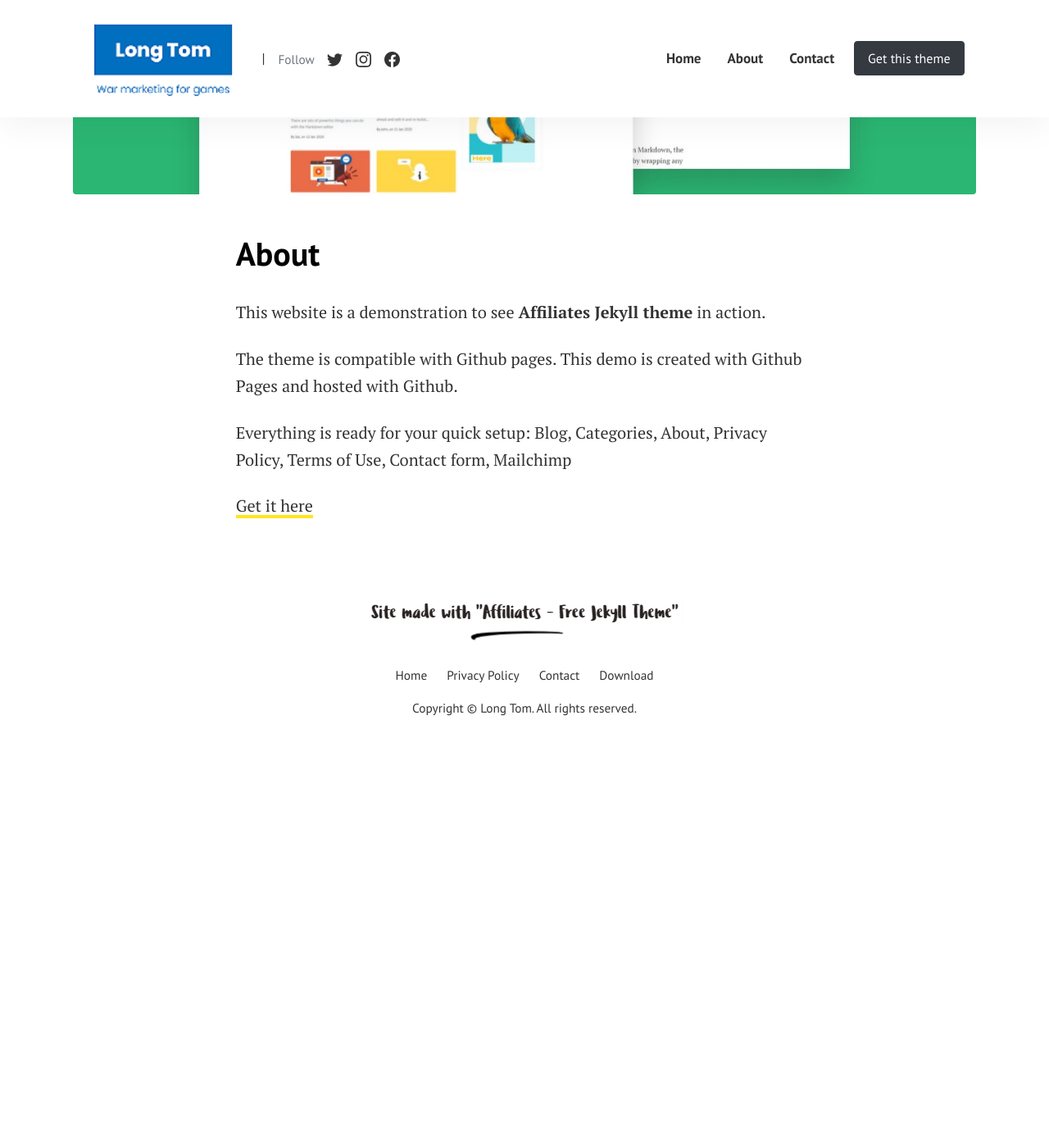
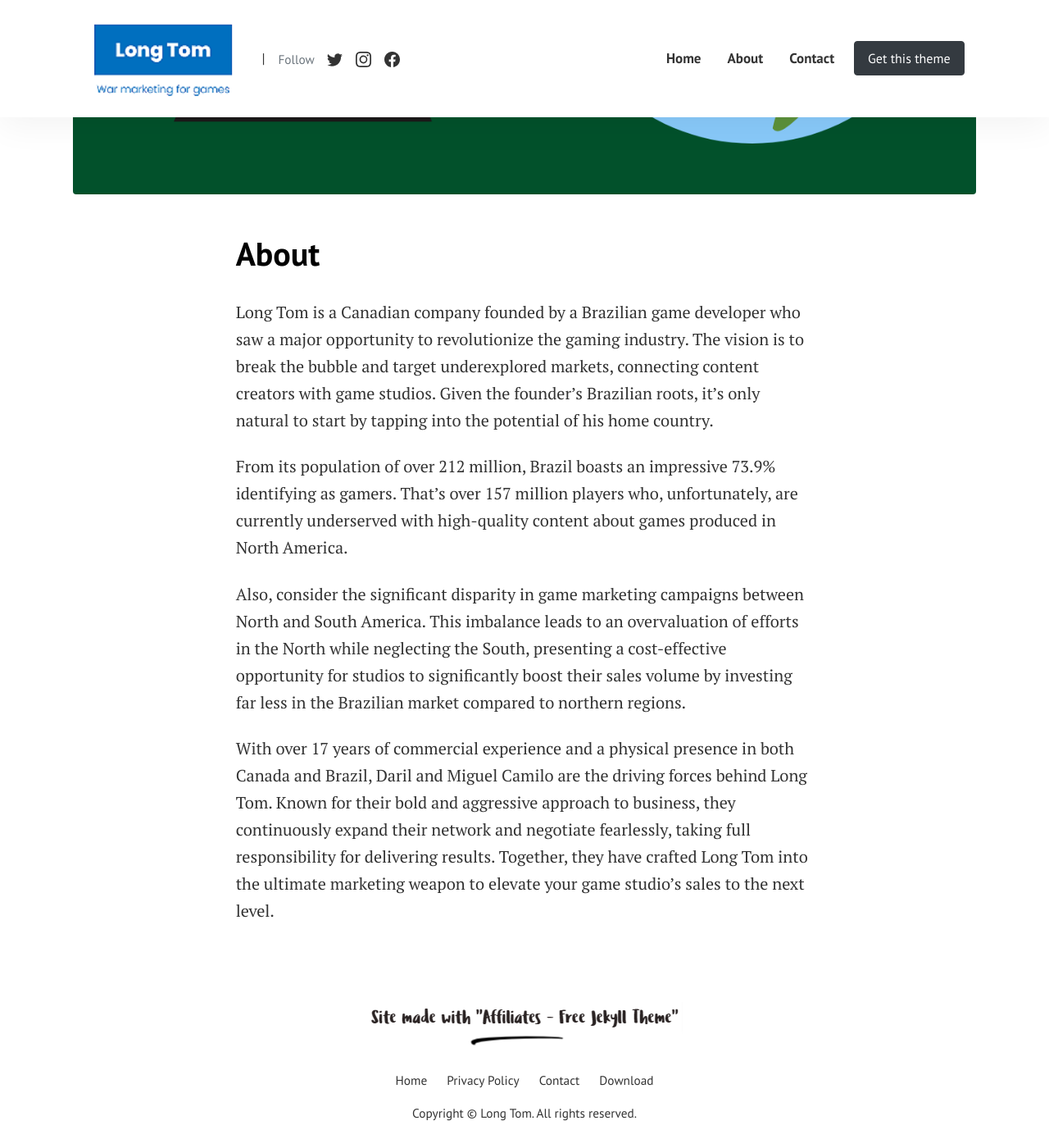
Before and after one commit to longtommkt/mywebsite1, a Jekyll site: the page built from pages/about.md, in a window 1280 px wide and 1400 px high, scrolled down 498 px. Shown: the whole window at 82% size. Built offline with Jekyll 4.4.1, drawn with Linux system fonts in a browser that asks for light colours; before the commit the page ends 1404 px from its top, so only the background shows below that.

Commit message:
Update about.md

```diff
--- a/pages/about.md
+++ b/pages/about.md
@@ -2,13 +2,13 @@
 layout: page
 title: About
 permalink: "/about/"
-image: assets/images/screenshot.png
+image: assets/images/AboutPicture.png
 ---
 
-This website is a demonstration to see **Affiliates Jekyll theme** in action.
+Long Tom is a Canadian company founded by a Brazilian game developer who saw a major opportunity to revolutionize the gaming industry. The vision is to break the bubble and target underexplored markets, connecting content creators with game studios. Given the founder's Brazilian roots, it’s only natural to start by tapping into the potential of his home country.
 
-The theme is compatible with Github pages. This demo is created with Github Pages and hosted with Github.
+From its population of over 212 million, Brazil boasts an impressive 73.9% identifying as gamers. That’s over 157 million players who, unfortunately, are currently underserved with high-quality content about games produced in North America.
 
-Everything is ready for your quick setup: Blog, Categories, About, Privacy Policy, Terms of Use, Contact form, Mailchimp
+Also, consider the significant disparity in game marketing campaigns between North and South America. This imbalance leads to an overvaluation of efforts in the North while neglecting the South, presenting a cost-effective opportunity for studios to significantly boost their sales volume by investing far less in the Brazilian market compared to northern regions.
 
-[Get it here](https://bootstrapstarter.com/jekyll-theme-memoirs/)
+With over 17 years of commercial experience and a physical presence in both Canada and Brazil, Daril and Miguel Camilo are the driving forces behind Long Tom. Known for their bold and aggressive approach to business, they continuously expand their network and negotiate fearlessly, taking full responsibility for delivering results. Together, they have crafted Long Tom into the ultimate marketing weapon to elevate your game studio's sales to the next level.
```
